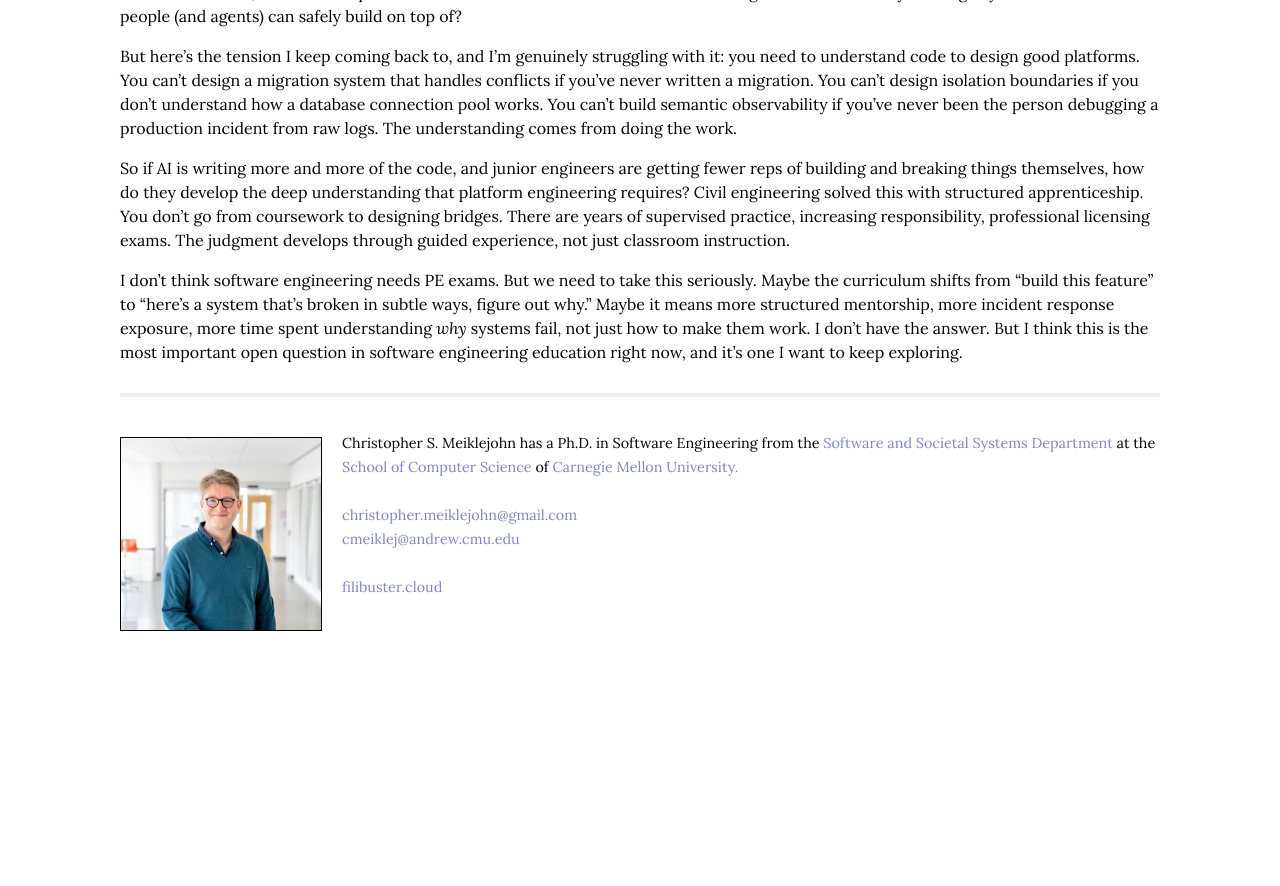
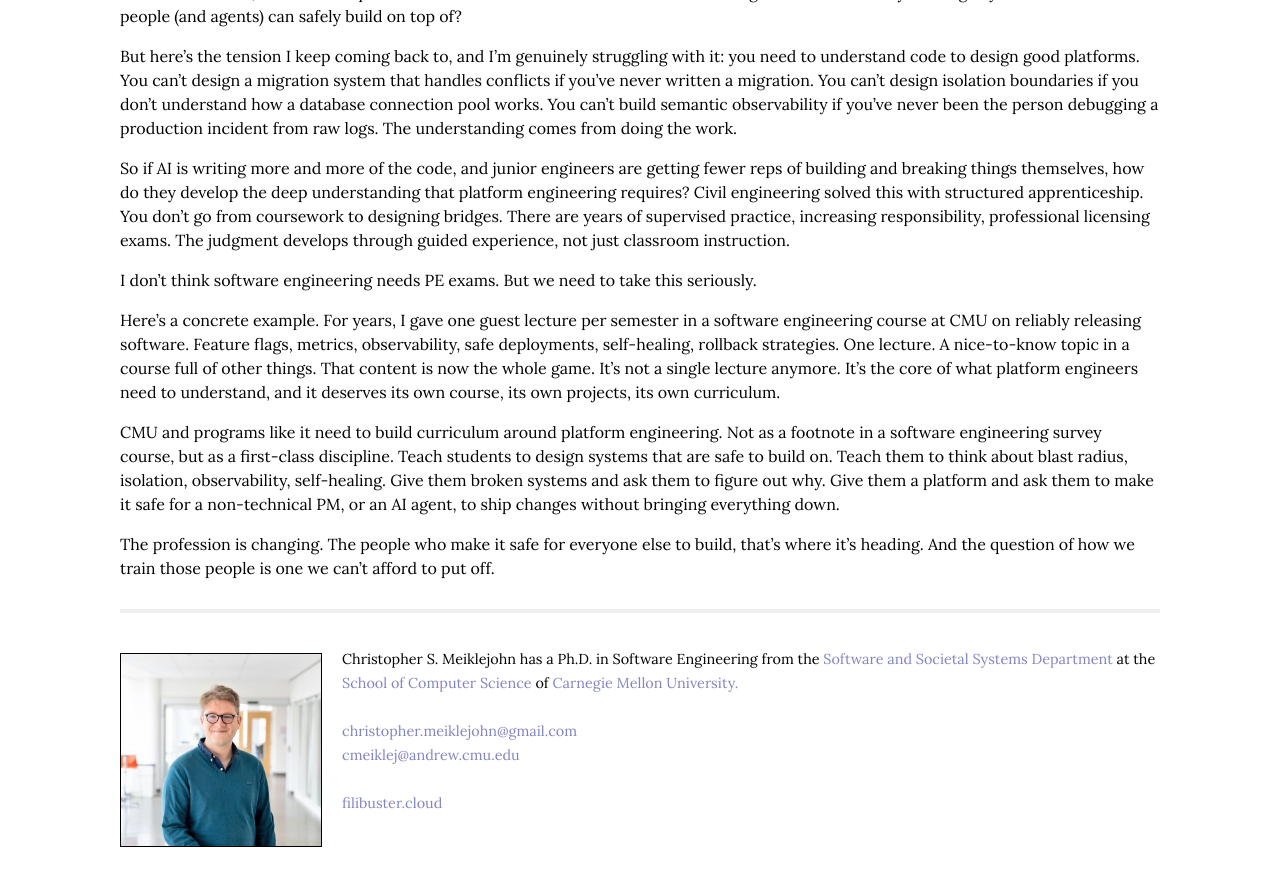
Before and after one commit to cmeiklejohn/cmeiklejohn.github.io, a Jekyll site: the page built from _posts/2026-04-01-software-engineering-is-becoming-civil-engineering.markdown, in a window 1280 px wide and 900 px high, scrolled down 2684 px. Shown: the top 886 px of the window. Built offline with Jekyll 4.4.1, drawn with Linux system fonts in a browser that asks for light colours; some web fonts are replaced; before the commit the page ends 3368 px from its top, so only the background shows below that.

Commit message:
Add call to action: platform engineering needs its own curriculum
One guest lecture on safe deployments used to be a nice-to-know.
Now it's the core discipline. CMU and programs like it need to
build first-class curriculum around platform engineering.

https://claude.ai/code/session_018mjBVoMgWwm8eLhnnMXsGy

```diff
--- a/_posts/2026-04-01-software-engineering-is-becoming-civil-engineering.markdown
+++ b/_posts/2026-04-01-software-engineering-is-becoming-civil-engineering.markdown
@@ -72,4 +72,10 @@ But here's the tension I keep coming back to, and I'm genuinely struggling with
 
 So if AI is writing more and more of the code, and junior engineers are getting fewer reps of building and breaking things themselves, how do they develop the deep understanding that platform engineering requires? Civil engineering solved this with structured apprenticeship. You don't go from coursework to designing bridges. There are years of supervised practice, increasing responsibility, professional licensing exams. The judgment develops through guided experience, not just classroom instruction.
 
-I don't think software engineering needs PE exams. But we need to take this seriously. Maybe the curriculum shifts from "build this feature" to "here's a system that's broken in subtle ways, figure out why." Maybe it means more structured mentorship, more incident response exposure, more time spent understanding *why* systems fail, not just how to make them work. I don't have the answer. But I think this is the most important open question in software engineering education right now, and it's one I want to keep exploring.
+I don't think software engineering needs PE exams. But we need to take this seriously.
+
+Here's a concrete example. For years, I gave one guest lecture per semester in a software engineering course at CMU on reliably releasing software. Feature flags, metrics, observability, safe deployments, self-healing, rollback strategies. One lecture. A nice-to-know topic in a course full of other things. That content is now the whole game. It's not a single lecture anymore. It's the core of what platform engineers need to understand, and it deserves its own course, its own projects, its own curriculum.
+
+CMU and programs like it need to build curriculum around platform engineering. Not as a footnote in a software engineering survey course, but as a first-class discipline. Teach students to design systems that are safe to build on. Teach them to think about blast radius, isolation, observability, self-healing. Give them broken systems and ask them to figure out why. Give them a platform and ask them to make it safe for a non-technical PM, or an AI agent, to ship changes without bringing everything down.
+
+The profession is changing. The people who make it safe for everyone else to build, that's where it's heading. And the question of how we train those people is one we can't afford to put off.
```
